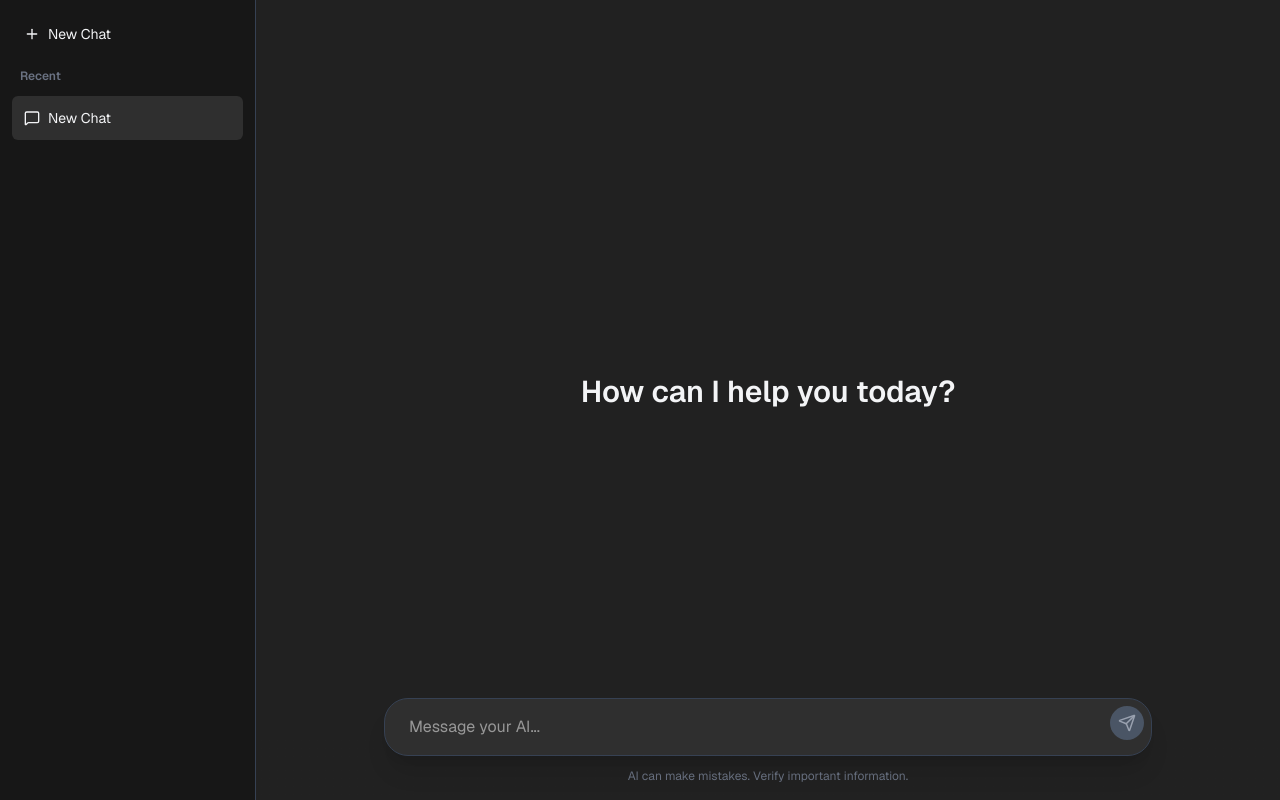
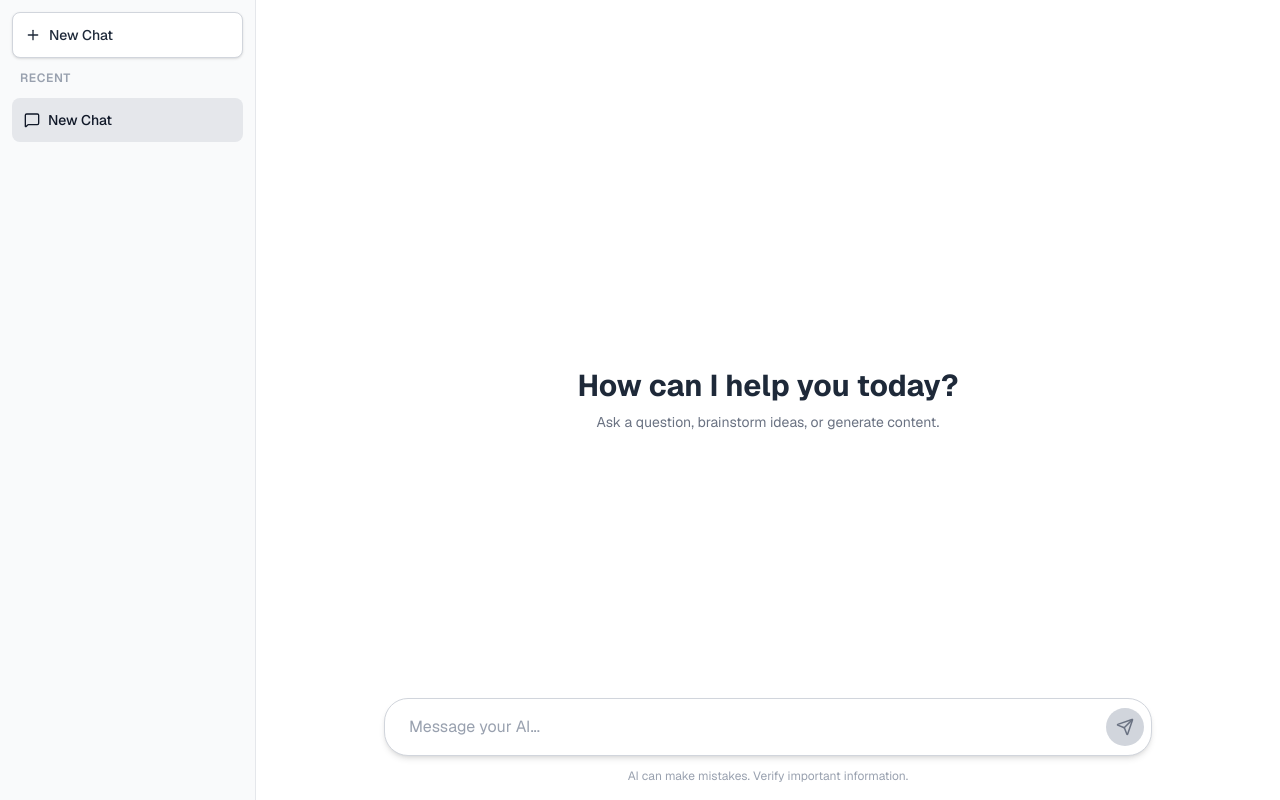
Before and after one commit to Neel2940/my-ai-agent, a Next.js app in the folder frontend/: page / in a window 1280 px wide. Built offline with nearby package versions, Linux system fonts and the light colour scheme.

Commit message:
Changed UI to clean white light mode

```diff
--- a/frontend/app/page.tsx
+++ b/frontend/app/page.tsx
@@ -23,7 +23,7 @@ export default function Home() {
 
   const currentSession = sessions.find(s => s.id === currentSessionId) || sessions[0];
 
-  // Auto-scroll to the bottom when a new message arrives
+  // Auto-scroll to bottom when new messages arrive
   useEffect(() => {
     messagesEndRef.current?.scrollIntoView({ behavior: 'smooth' });
   }, [currentSession.messages]);
@@ -43,7 +43,6 @@ export default function Home() {
 
     const updatedTitle = currentSession.messages.length === 0 ? userText.slice(0, 22) + '...' : currentSession.title;
 
-    // Add user message AND an empty placeholder for the AI message
     const newMessages: Message[] = [
       ...currentSession.messages,
       { sender: 'user', text: userText },
@@ -57,7 +56,6 @@ export default function Home() {
     );
 
     try {
-      // Calls your live Render backend
       const res = await fetch('https://my-ai-agent-8ckl.onrender.com/smart_chat', {
         method: 'POST',
         headers: { 'Content-Type': 'application/json' },
@@ -70,7 +68,6 @@ export default function Home() {
       const decoder = new TextDecoder();
       let aiFullMessage = "";
 
-      // Loop through the stream and update the UI word-by-word
       while (true) {
         const { value, done } = await reader.read();
         if (done) break;
@@ -97,26 +94,26 @@ export default function Home() {
   };
 
   return (
-    <div className="flex h-screen bg-[#212121] text-gray-100 font-sans">
+    <div className="flex h-screen bg-white text-gray-800 font-sans">
 
-      {/* Sidebar */}
-      <div className="w-64 bg-[#171717] flex flex-col border-r border-gray-700 hidden md:flex">
+      {/* Sidebar - Light Theme */}
+      <div className="w-64 bg-gray-50 flex flex-col border-r border-gray-200 hidden md:flex">
         <div className="p-3">
           <button
             onClick={createNewChat}
-            className="w-full flex items-center gap-2 hover:bg-[#2f2f2f] text-sm p-3 rounded-md transition-colors"
+            className="w-full flex items-center gap-2 border border-gray-300 hover:bg-gray-200 text-gray-800 text-sm p-3 rounded-lg transition-colors font-medium shadow-sm bg-white"
           >
             <Plus size={16} /> New Chat
           </button>
         </div>
         <div className="flex-1 overflow-y-auto px-3">
-          <div className="text-xs text-gray-500 mb-3 px-2 font-semibold">Recent</div>
+          <div className="text-xs text-gray-400 mb-3 px-2 font-semibold uppercase tracking-wider">Recent</div>
           {sessions.map(session => (
             <button
               key={session.id}
               onClick={() => setCurrentSessionId(session.id)}
-              className={`w-full flex items-center gap-2 text-left p-3 text-sm rounded-md truncate transition-colors ${
-                session.id === currentSessionId ? 'bg-[#2f2f2f]' : 'hover:bg-[#212121]'
+              className={`w-full flex items-center gap-2 text-left p-3 text-sm rounded-lg truncate transition-colors ${
+                session.id === currentSessionId ? 'bg-gray-200 text-gray-900 font-medium' : 'hover:bg-gray-100 text-gray-600'
               }`}
             >
               <MessageSquare size={16} className="shrink-0" />
@@ -126,13 +123,14 @@ export default function Home() {
         </div>
       </div>
 
-      {/* Main Chat Area */}
-      <div className="flex-1 flex flex-col h-full relative">
+      {/* Main Chat Area - Clean White Background */}
+      <div className="flex-1 flex flex-col h-full relative bg-white">
         {/* Chat Messages */}
         <div className="flex-1 overflow-y-auto p-4 sm:p-6 pb-36">
           {currentSession.messages.length === 0 ? (
             <div className="h-full flex flex-col items-center justify-center text-center">
-              <h2 className="text-3xl font-semibold mb-4">How can I help you today?</h2>
+              <h2 className="text-3xl font-bold text-gray-800 mb-2">How can I help you today?</h2>
+              <p className="text-gray-500 text-sm">Ask a question, brainstorm ideas, or generate content.</p>
             </div>
           ) : (
             <div className="max-w-3xl mx-auto space-y-6">
@@ -140,8 +138,8 @@ export default function Home() {
                 <div key={idx} className={`flex ${msg.sender === 'user' ? 'justify-end' : 'justify-start'}`}>
                   <div className={`px-4 py-3 rounded-2xl max-w-[85%] text-[15px] leading-relaxed ${
                     msg.sender === 'user'
-                      ? 'bg-[#2f2f2f] text-white rounded-br-sm'
-                      : 'bg-transparent text-gray-200'
+                      ? 'bg-gray-100 text-gray-900 rounded-br-sm border border-gray-200'
+                      : 'bg-transparent text-gray-800'
                   }`}>
                     <div className="whitespace-pre-wrap">{msg.text}</div>
                   </div>
@@ -152,8 +150,8 @@ export default function Home() {
           )}
         </div>
 
-        {/* Input Box */}
-        <div className="absolute bottom-0 left-0 w-full bg-gradient-to-t from-[#212121] via-[#212121] to-transparent p-4">
+        {/* Input Box - Light Theme */}
+        <div className="absolute bottom-0 left-0 w-full bg-gradient-to-t from-white via-white to-transparent p-4">
           <div className="max-w-3xl mx-auto relative">
             <input
               type="text"
@@ -161,18 +159,18 @@ export default function Home() {
               onChange={(e) => setInput(e.target.value)}
               onKeyDown={(e) => e.key === 'Enter' && sendMessage()}
               placeholder="Message your AI..."
-              className="w-full bg-[#2f2f2f] text-white border border-gray-700 rounded-3xl py-4 pl-6 pr-14 focus:outline-none focus:border-gray-500 shadow-xl"
+              className="w-full bg-white text-gray-900 border border-gray-300 rounded-3xl py-4 pl-6 pr-14 focus:outline-none focus:border-gray-400 shadow-md placeholder-gray-400"
               disabled={loading}
             />
             <button
               onClick={sendMessage}
               disabled={!input.trim() || loading}
-              className="absolute right-2 top-2 p-2 bg-white text-black rounded-full hover:bg-gray-200 disabled:bg-gray-600 disabled:text-gray-400 transition-colors"
+              className="absolute right-2 top-2.5 p-2.5 bg-black text-white rounded-full hover:bg-gray-800 disabled:bg-gray-300 disabled:text-gray-500 transition-colors"
             >
               <Send size={18} />
             </button>
           </div>
-          <p className="text-center text-xs text-gray-500 mt-3">AI can make mistakes. Verify important information.</p>
+          <p className="text-center text-xs text-gray-400 mt-3">AI can make mistakes. Verify important information.</p>
         </div>
       </div>
     </div>
```
